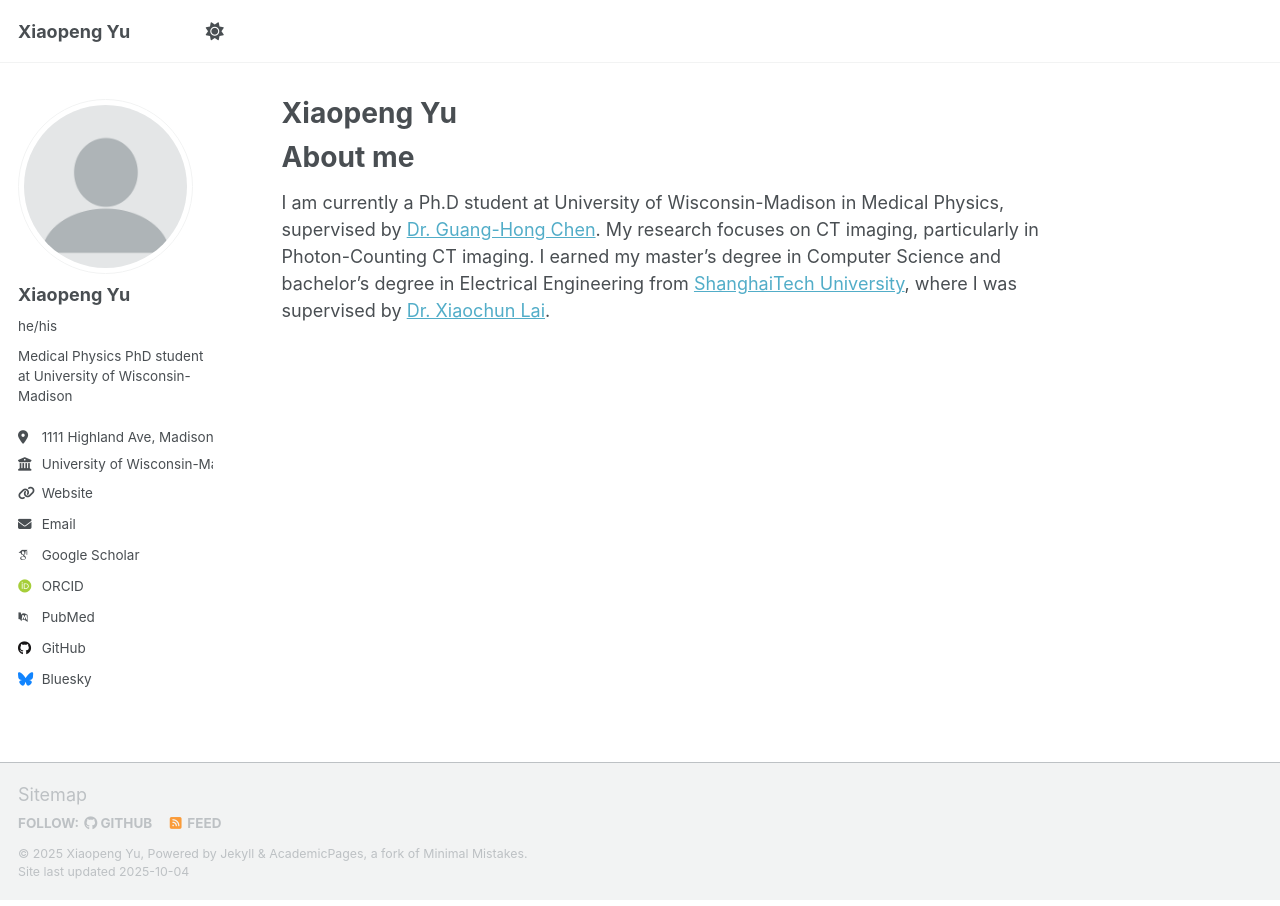
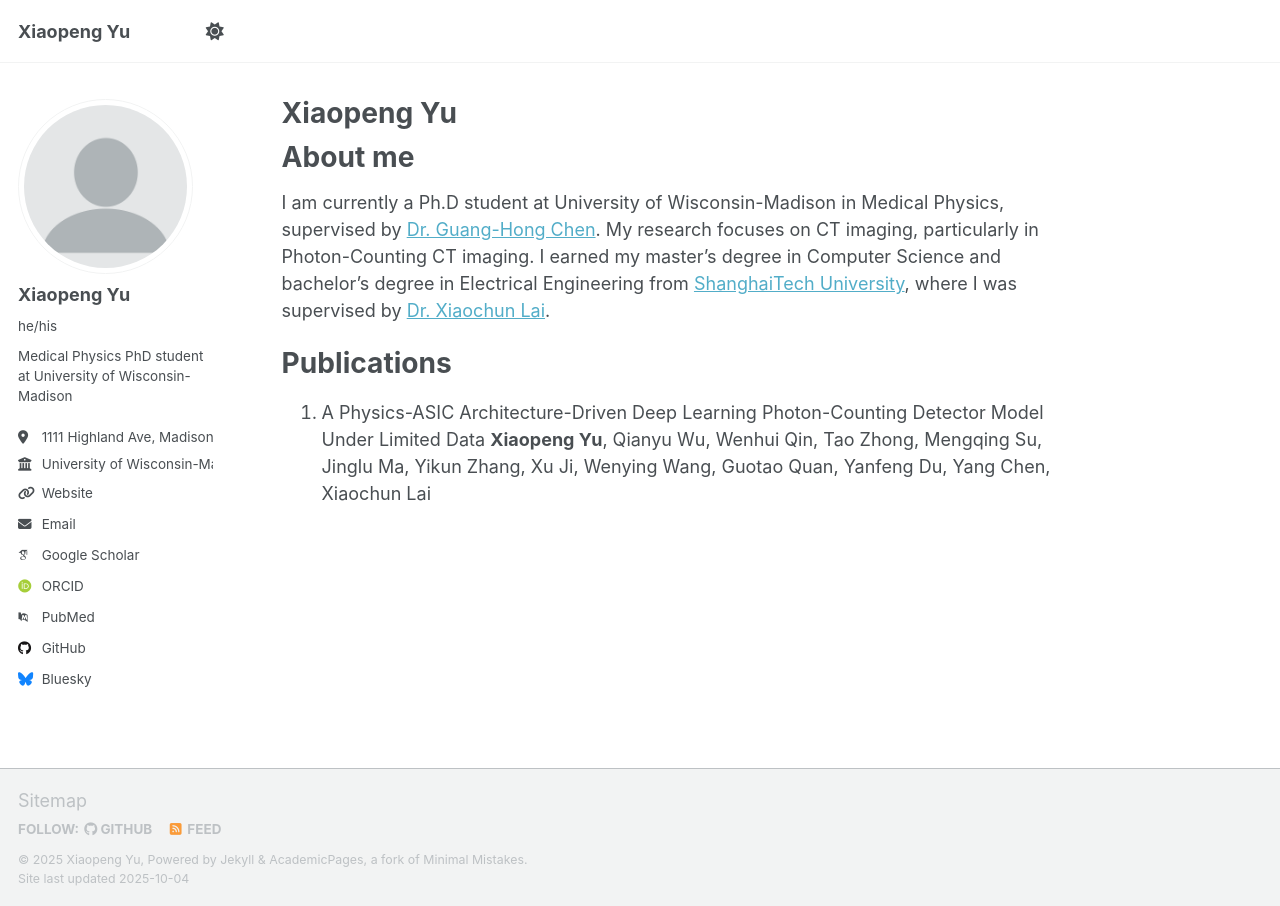
Before and after one commit to xp1999/xp1999.github.io, a Jekyll site: the page built from _pages/about.md, in a window 1280 px wide. Built offline with Jekyll 4.4.1, drawn with Linux system fonts in a browser that asks for light colours; some web fonts are replaced; a script that is not in the unit is left out.

Commit message:
Update about.md

```diff
--- a/_pages/about.md
+++ b/_pages/about.md
@@ -10,3 +10,9 @@ redirect_from:
 About me
 ======
 I am currently a Ph.D student at University of Wisconsin-Madison in Medical Physics, supervised by [Dr. Guang-Hong Chen](https://medphysics.wisc.edu/blog/staff/chen-guanghong/). My research focuses on CT imaging, particularly in Photon-Counting CT imaging. I earned my master's degree in Computer Science and bachelor's degree in Electrical Engineering from [ShanghaiTech University](https://www.shanghaitech.edu.cn/eng/), where I was supervised by [Dr. Xiaochun Lai](https://bme.shanghaitech.edu.cn/bme_en/2021/0205/c8252a85055/page.htm).
+
+
+Publications
+======
+1. A Physics-ASIC Architecture-Driven Deep Learning Photon-Counting Detector Model Under Limited Data
+**Xiaopeng Yu**, Qianyu Wu, Wenhui Qin, Tao Zhong, Mengqing Su, Jinglu Ma, Yikun Zhang, Xu Ji, Wenying Wang, Guotao Quan, Yanfeng Du, Yang Chen, Xiaochun Lai
```
